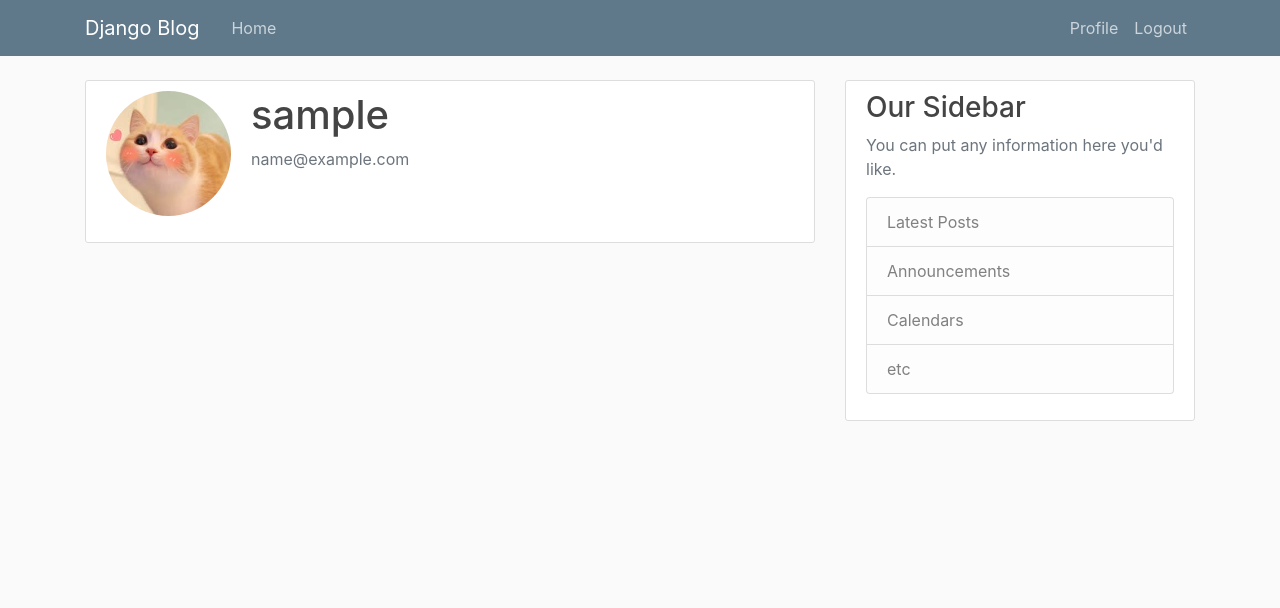
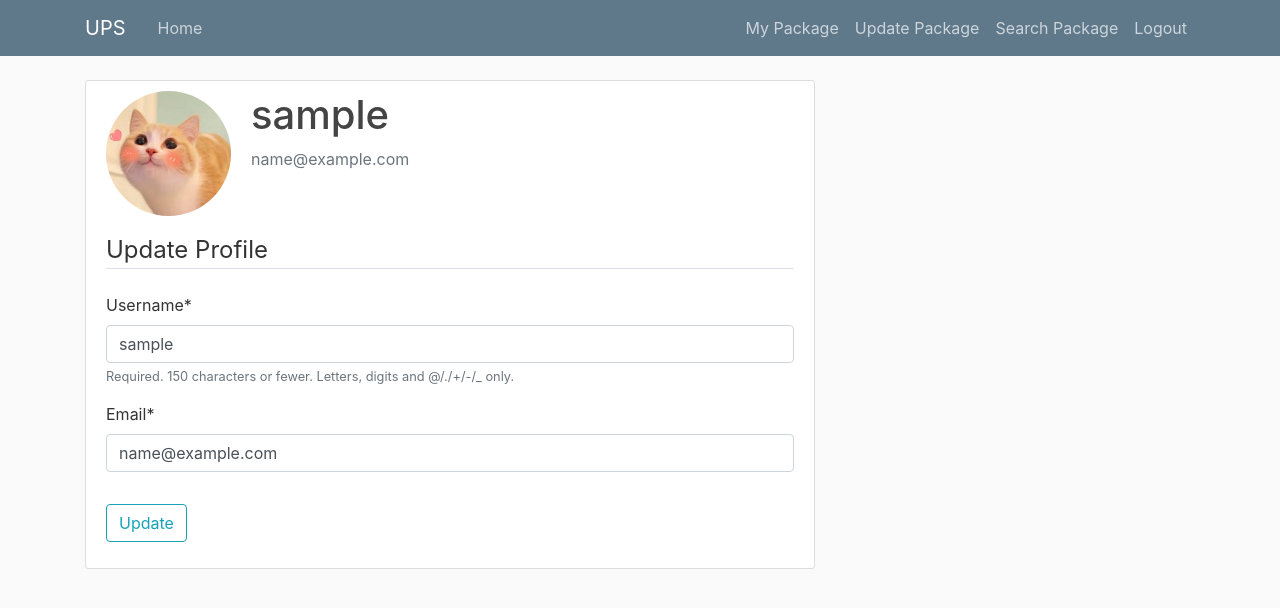
Before and after one commit to Charlie059/Erss-final-xw218-xg73, a Django app: page /profile/ in a window 1280 px wide. Shown: the top 608 px of the page. Run offline with Django 4.2, Linux system fonts and the light colour scheme; the visitor is signed in with stand-in values (Sample User, id 1); data that the repository does not hold is empty; some libraries are stand-ins or nearby versions.

Commit message:
finish front end

```diff
--- a/frontend/frontend/settings.py
+++ b/frontend/frontend/settings.py
@@ -81,7 +81,7 @@ DATABASES = {
         'NAME': 'postgres',
         'USER': 'postgres',
         'PASSWORD': 'postgres',
-        'HOST': 'database',  # in test mode: localhost
+        'HOST': 'localhost',  # in test mode: localhost
         'PORT': '5432',
     }
 }
--- a/frontend/frontend/urls.py
+++ b/frontend/frontend/urls.py
@@ -11,4 +11,5 @@ urlpatterns = [
     path('logout/', auth_views.LogoutView.as_view(template_name='users/logout.html'), name='logout'),
     path('', include('ups.urls')),
     path('verification/', include('verify_email.urls')),
+    path('updatePackage/', user_views.updatePackage, name='package-update'),
 ]
--- /dev/null
+++ b/frontend/ups/forms.py
@@ -0,0 +1,6 @@
+from django import forms
+
+
+# User Search Specific Package with ID
+class SearchPackageForm(forms.Form):
+    packageID = forms.IntegerField(min_value=0)
--- a/frontend/ups/templates/ups/base.html
+++ b/frontend/ups/templates/ups/base.html
@@ -22,7 +22,7 @@
     <header class="site-header">
       <nav class="navbar navbar-expand-md navbar-dark bg-steel fixed-top">
         <div class="container">
-          <a class="navbar-brand mr-4" href="{% url 'home' %}">Django Blog</a>
+          <a class="navbar-brand mr-4" href="{% url 'home' %}">UPS</a>
           <button class="navbar-toggler" type="button" data-toggle="collapse" data-target="#navbarToggle" aria-controls="navbarToggle" aria-expanded="false" aria-label="Toggle navigation">
           <span class="navbar-toggler-icon"></span>
           </button>
@@ -33,11 +33,14 @@
             <!-- Navbar Right Side -->
             <div class="navbar-nav">
               {% if user.is_authenticated %}
-                <a class="nav-item nav-link" href="{% url 'profile' %}">Profile</a>
+                <a class="nav-item nav-link" href="{% url 'profile' %}">My Package</a>
+                <a class="nav-item nav-link" href="{% url 'package-update' %}">Update Package</a>
+                <a class="nav-item nav-link" href="{% url 'package-search' %}">Search Package</a>
                 <a class="nav-item nav-link" href="{% url 'logout' %}">Logout</a>
               {% else %}
                 <a class="nav-item nav-link" href="{% url 'login' %}">Login</a>
                 <a class="nav-item nav-link" href="{% url 'register' %}">Register</a>
+                <a class="nav-item nav-link" href="{% url 'package-search' %}">Search Package</a>
               {% endif %}
             </div>
           </div>
@@ -56,19 +59,6 @@
           {% endif %}
           {% block content %}{% endblock %}
         </div>
-        <div class="col-md-4">
-          <div class="content-section">
-            <h3>Our Sidebar</h3>
-            <p class='text-muted'>You can put any information here you'd like.
-              <ul class="list-group">
-                <li class="list-group-item list-group-item-light">Latest Posts</li>
-                <li class="list-group-item list-group-item-light">Announcements</li>
-                <li class="list-group-item list-group-item-light">Calendars</li>
-                <li class="list-group-item list-group-item-light">etc</li>
-              </ul>
-            </p>
-          </div>
-        </div>
       </div>
     </main>
 
--- a/frontend/ups/urls.py
+++ b/frontend/ups/urls.py
@@ -1,23 +1,8 @@
-"""frontend URL Configuration
-
-The `urlpatterns` list routes URLs to views. For more information please see:
-    https://docs.djangoproject.com/en/4.0/topics/http/urls/
-Examples:
-Function views
-    1. Add an import:  from my_app import views
-    2. Add a URL to urlpatterns:  path('', views.home, name='home')
-Class-based views
-    1. Add an import:  from other_app.views import Home
-    2. Add a URL to urlpatterns:  path('', Home.as_view(), name='home')
-Including another URLconf
-    1. Import the include() function: from django.urls import include, path
-    2. Add a URL to urlpatterns:  path('blog/', include('blog.urls'))
-"""
-from django.contrib import admin
 from django.urls import path
 
 from ups import views
 
 urlpatterns = [
     path('', views.home, name='home'),
+    path('search/', views.packageSearch, name='package-search')
 ]
--- a/frontend/users/forms.py
+++ b/frontend/users/forms.py
@@ -1,6 +1,8 @@
 from django import forms
 from django.contrib.auth.models import User
 from django.contrib.auth.forms import UserCreationForm
+
+from ups.models import Package
 
 
 class UserRegisterForm(UserCreationForm):
@@ -9,3 +11,22 @@ class UserRegisterForm(UserCreationForm):
     class Meta:
         model = User
         fields = ['username', 'email', 'password1', 'password2']
+
+
+class UserUpdateForm(forms.ModelForm):
+    email = forms.EmailField()
+
+    class Meta:
+        model = User
+        fields = ['username', 'email']
+
+
+# User Update Specific Package with ID
+class UpdatePackageForm(forms.ModelForm):
+    packageID = forms.IntegerField(min_value=0)
+    x = forms.IntegerField(min_value=0)
+    y = forms.IntegerField(min_value=0)
+
+    class Meta:
+        model = Package
+        fields = [ 'x', 'y']
--- a/frontend/users/templates/users/profile.html
+++ b/frontend/users/templates/users/profile.html
@@ -9,6 +9,33 @@
           <p class="text-secondary">{{ user.email }}</p>
         </div>
       </div>
-      <!-- FORM HERE -->
+      <form method="POST" enctype="multipart/form-data">
+        {%  csrf_token %}
+        <fieldset class="form-group">
+            <legend class="border-bottom mb-4">Update Profile</legend>
+            {{ u_form|crispy }}
+        </fieldset>
+        <div class="form-group">
+            <button class="btn btn-outline-info" type="submit">Update</button>
+        </div>
+    </form>
     </div>
+
+{% for package in packages %}
+<article class="media content-section">
+    <div class="media-body">
+        <p class="article-content"> Tracking ID: {{ package.PackageID }}</p>
+        <p class="article-content"> X: {{ package.x }}</p>
+        <p class="article-content"> Y: {{ package.y }}</p>
+        <p class="article-content"> EmailAddress: {{ package.EmailAddress }}</p>
+        <p class="article-content"> Current Status: {{ package.Status }}</p>
+        <p class="article-content"> CreateTime: {{ package.CreateTime|date:"Y F, d, H:m" }}</p>
+        <p class="article-content"> UpdateTime: {{ package.UpdateTime|date:"Y F, d, H:m" }}</p>
+        {% for item in package.items.all %}
+                <p class="article-content"> Item: {{item.ItemName}}</p>
+                <p class="article-content"> Count: {{item.Count}}</p>
+        {% endfor %}
+    </div>
+</article>
+{% endfor %}
 {% endblock content %}
--- a/frontend/users/views.py
+++ b/frontend/users/views.py
@@ -1,7 +1,10 @@
 from django.contrib import messages
 from django.contrib.auth.decorators import login_required
+from django.db.models import Q
 from django.shortcuts import render, redirect
-from .forms import UserRegisterForm
+
+from ups.models import Package, Item
+from .forms import UserRegisterForm, UserUpdateForm, UpdatePackageForm
 from verify_email.email_handler import send_verification_email
 
 
@@ -20,4 +23,44 @@ def register(request):
 
 @login_required
 def profile(request):
-    return render(request, 'users/profile.html')
+    if request.method == 'POST':
+        u_form = UserUpdateForm(request.POST, instance=request.user)
+
+        if u_form.is_valid():
+            u_form.save()
+            messages.success(request, f'Your account has been updated!')
+            return redirect('profile')
+    else:
+        u_form = UserUpdateForm(instance=request.user)
+
+    packages = Package.objects.filter(Q(EmailAddress=request.user.email))
+
+    context = {
+        'u_form': u_form,
+        'packages': packages
+    }
+
+    return render(request, 'users/profile.html', context)
+
+
+@login_required
+def updatePackage(request):
+    data = []
+    form = UpdatePackageForm(request.POST)
+    if request.method == 'POST':
+        if form.is_valid():
+            packageID = form.cleaned_data.get('packageID')
+            x = form.cleaned_data.get('x')
+            y = form.cleaned_data.get('y')
+            data = Package.objects.filter(Q(PackageID=packageID) & Q(EmailAddress=request.user.email))
+            if len(data) is 1:
+                if data[0].Status == "PROC":
+                    package = data[0]
+                    package.x = x
+                    package.y = y
+                    package.save()
+                    messages.success(request, f'Update Address of Package Success!')
+                else:
+                    messages.warning(request, f'Update Address of Package Failure!')
+
+    return render(request, 'users/packageUpdate.html', {'form': form, "data": data})
```
Also changed, not shown: frontend/ups/models.py (+7 -0 lines), frontend/ups/templates/ups/home.html (+1 -12 lines), frontend/ups/templates/ups/packageSearch.html (added, +28 -0 lines), frontend/ups/views.py (+16 -0 lines), frontend/users/templates/users/packageUpdate.html (added, +28 -0 lines).
